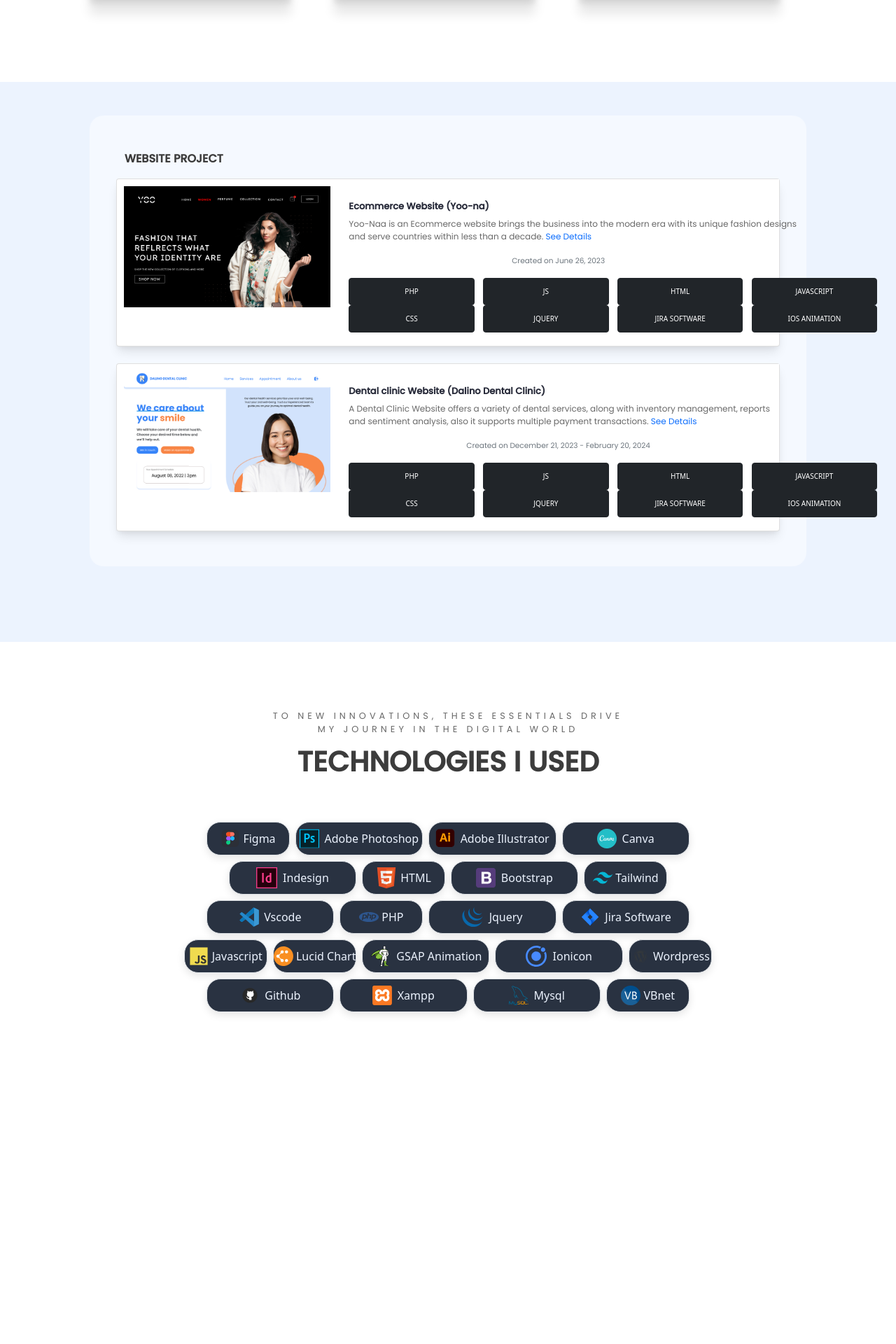
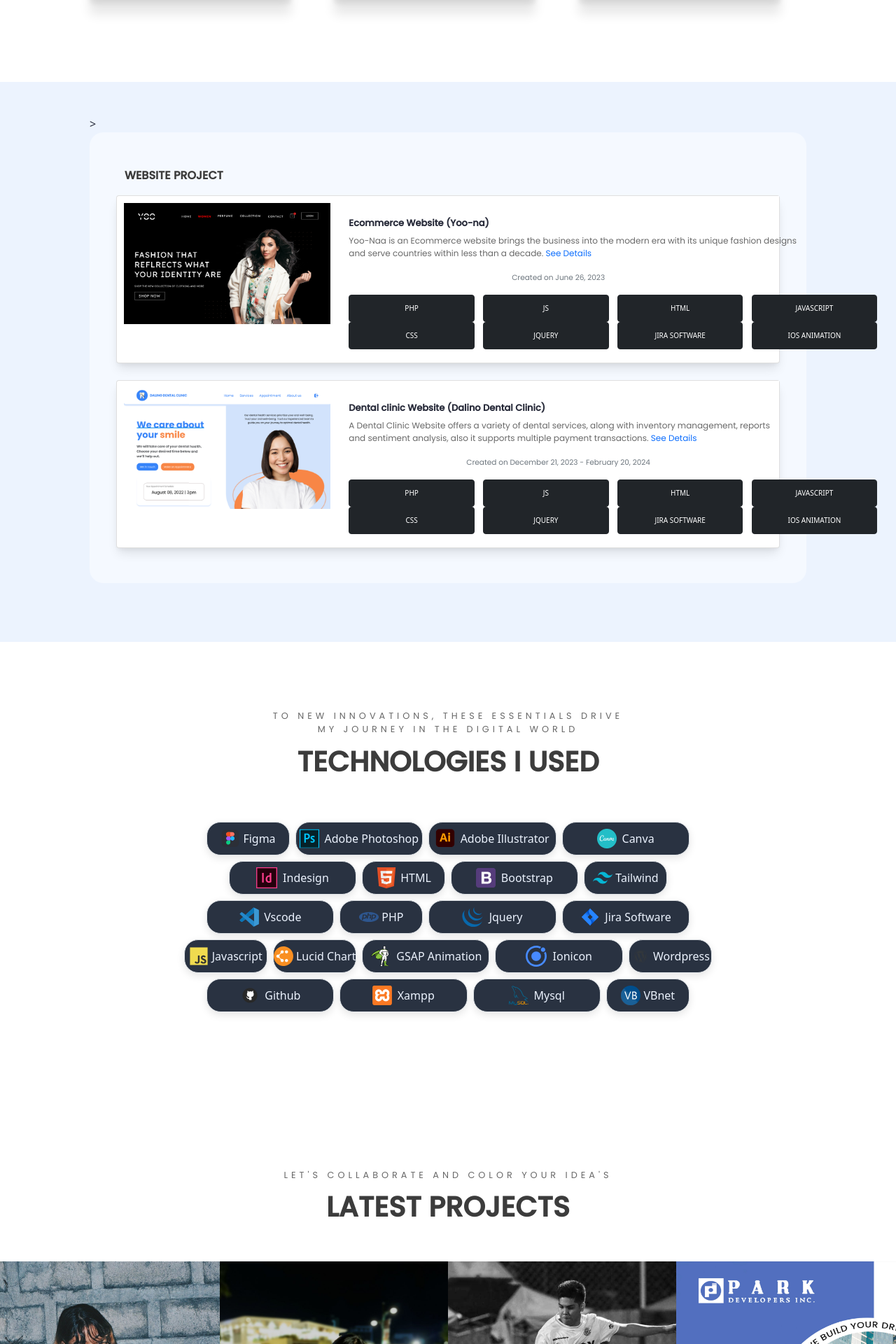
Before and after one commit to JustAADD/Adrian.io, a PHP site: page /content.php in a window 1280 px wide. Shown: the part 1120-3040 px from the top of the page at 70% size. Run offline with PHP 8.4, Linux system fonts and the light colour scheme.

Commit message:
onti nalang

```diff
--- a/assets/cnt.css
+++ b/assets/cnt.css
@@ -152,7 +152,7 @@ body {
 
 #projects {
     max-width: 100%;
-    height: 100vh;
+    height: 70vh;
     margin: 0;
     padding: 0;
     justify-content: center;
@@ -160,27 +160,17 @@ body {
     text-align: center;
     overflow-x: hidden;
     overflow-y: hidden;
-}
 
-#projects-try {
-    max-width: 100%;
-    height: 100vh;
-    display: flex;
-    margin: 0;
-    padding: 0;
-    align-items: center;
-    overflow: hidden;
 }
 
 
+
+
 #projects .col {
-    background-color: #282B3A;
     padding: 0 15px;
     margin: 0;
+    padding: 0;
     position: relative;
-    overflow: hidden;
-    box-sizing: border-box;
-    flex: 1;
     overflow: hidden;
 }
 
--- a/content.php
+++ b/content.php
@@ -6,11 +6,11 @@
     <meta name="viewport" content="width=device-width, initial-scale=1.0">
     <title>ADRIAN.IO</title>
 
-    <link rel="stylesheet" href="./assets/cnt.css">
+    <link rel="stylesheet" href="./assets//cnt.css">
 
     <!--Bootstrap-->
     <link href="https://cdn.jsdelivr.net/npm/bootstrap@5.0.2/dist/css/bootstrap.min.css" rel="stylesheet" integrity="sha384-EVSTQN3/azprG1Anm3QDgpJLIm9Nao0Yz1ztcQTwFspd3yD65VohhpuuCOmLASjC" crossorigin="anonymous">
-
+    <link href="https://unpkg.com/aos@2.3.1/dist/aos.css" rel="stylesheet">
     <style>
 
     </style>
@@ -22,7 +22,7 @@
 
     <button onclick="topFunction()" id="myBtn" title="Go to top">^</button>
 
-    <div class="container-fluid p-0">
+    <div class="container-fluid p-0" id="home">
         <div id="carouselExampleIndicators" class="carousel slide" data-bs-ride="carousel">
             <div class="carousel-indicators">
                 <button type="button" data-bs-target="#carouselExampleIndicators" data-bs-slide-to="0" class="active" aria-current="true" aria-label="Slide 1"></button>
@@ -59,8 +59,7 @@
 
     <!-- What i do -->
 
-    <div class="container-fluid p-0">
-
+    <div class="container-fluid p-0" id="about" data-aos="fade-left" data-aos-offset="400" data-aos-easing="ease-in-sine">
         <div class="row align-items-center" id="whoiam">
             <p class="text-center" id="centerText">ART IS NOT FOR PHILOSOPHY IT'S FOR LIFE</p>
             <p class="text-center" id="centerText2">WHAT I DO</p>
@@ -105,10 +104,10 @@
 
     <!-- Website Client -->
 
-    <div class="container" id="wp-container">
+    <div class="container" id="wp-container" data-aos="fade-right" data-aos-offset="300" data-aos-easing="ease-in-sine">>
         <div class="wp-row">
             <div class="row">
-                <p class="wp-text">WEBSITE PROJECT</p>
+                <p class="wp-text" data-aos="fade-right" data-aos-offset="300" data-aos-easing="ease-in-sine">WEBSITE PROJECT</p>
                 <div class="card mb-4" style="width: 100%; margin: 0; padding: 0; box-shadow: rgba(0, 0, 0, 0.1) 0px 10px 15px -3px, rgba(0, 0, 0, 0.05) 0px 4px 6px -2px;">
                     <div class="row g-0">
                         <div class="col-md-4">
@@ -149,7 +148,7 @@
                     </div>
                 </div>
 
-                <div class="card" style="width: 100%; margin: 0; padding: 0; box-shadow: rgba(0, 0, 0, 0.1) 0px 10px 15px -3px, rgba(0, 0, 0, 0.05) 0px 4px 6px -2px; ">
+                <div class="card" style="width: 100%; margin: 0; padding: 0; box-shadow: rgba(0, 0, 0, 0.1) 0px 10px 15px -3px, rgba(0, 0, 0, 0.05) 0px 4px 6px -2px;">
                     <div class="row g-0">
                         <div class="col-md-4">
                             <div class="img-container">
@@ -198,7 +197,7 @@
 
     <!-- Programming Tools -->
 
-    <div class="container-fluid " id="tools">
+    <div class="container-fluid " id="tools" data-aos="fade-up" data-aos-offset="400" data-aos-easing="ease-in-sine">
         <div class="technologies">
             <p class="text-center" id="centerText">TO NEW INNOVATIONS, THESE ESSENTIALS DRIVE <br>
                 MY JOURNEY IN THE DIGITAL WORLD</p>
@@ -344,10 +343,9 @@
     </div>
 
 
-
     <!-- Projects -->
 
-    <!-- <div class="container-fluid p-0" id="projects">
+    <div class="container-fluid p-0" id="projects" data-aos="fade-down" data-aos-offset="300" data-aos-easing="ease-in-sine">
         <p class="text-center" id="centerText">LET'S COLLABORATE AND COLOR YOUR IDEA'S</p>
         <p class="text-center mb-5" id="centerText2">LATEST PROJECTS
         </p>
@@ -395,11 +393,9 @@
                 </div>
             </div>
         </div>
-    </div> -->
+    </div>
 
-    <div class="container-fluid p-0" id="projects-try">
-        <div class=""></div>
-    </div>
+
 
 
 
@@ -429,7 +425,10 @@
         }
     </script>
 
-
+    <script src="https://unpkg.com/aos@2.3.1/dist/aos.js"></script>
+    <script>
+        AOS.init();
+    </script>
     <script src="https://cdn.jsdelivr.net/npm/bootstrap@5.0.2/dist/js/bootstrap.bundle.min.js" integrity="sha384-MrcW6ZMFYlzcLA8Nl+NtUVF0sA7MsXsP1UyJoMp4YLEuNSfAP+JcXn/tWtIaxVXM" crossorigin="anonymous">
     </script>
 
--- a/main.php
+++ b/main.php
@@ -20,13 +20,13 @@
         .nav__list {
             list-style: none;
             display: flex;
-            gap: 5px;
             margin-top: 10px;
             margin-bottom: 10px;
         }
 
         .nav__list li {
             margin: 0 10px;
+            color: #fff;
 
         }
 
@@ -184,9 +184,9 @@
                 <div class="nav__listed">
                     <ul class="nav__list">
                         <li><a href="#home">Home</a></li>
-                        <li><a href="#project">Project</a></li>
+                        <li><a href="#wp-container">Project</a></li>
                         <li><a href="#about">About Me</a></li>
-                        <li><a href="#cv">CV</a></li>
+                        <li><a href="https://drive.google.com/drive/folders/1hPGXbu3hpDvAp5_QfDZlzfTZgKiItfZ8?usp=sharing" target="_blank">CV</a></li>
                     </ul>
                 </div>
 
```
